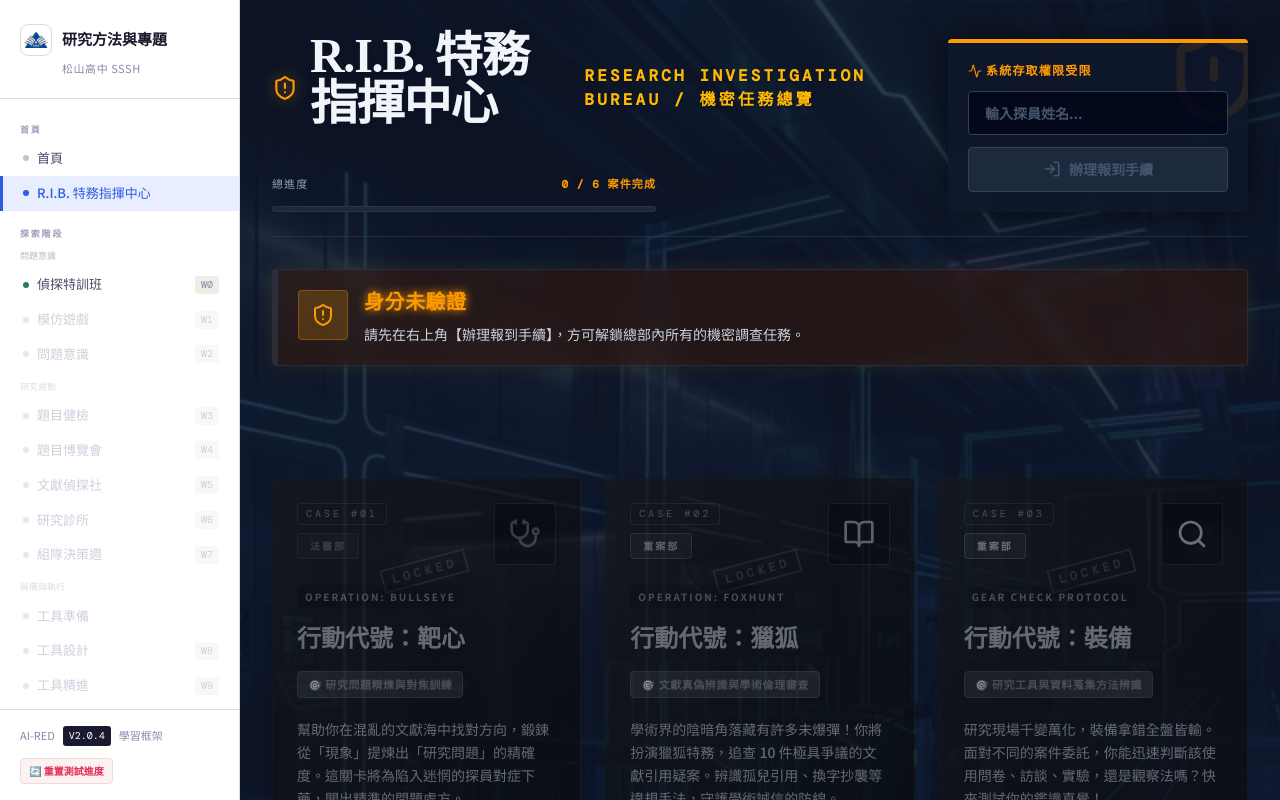
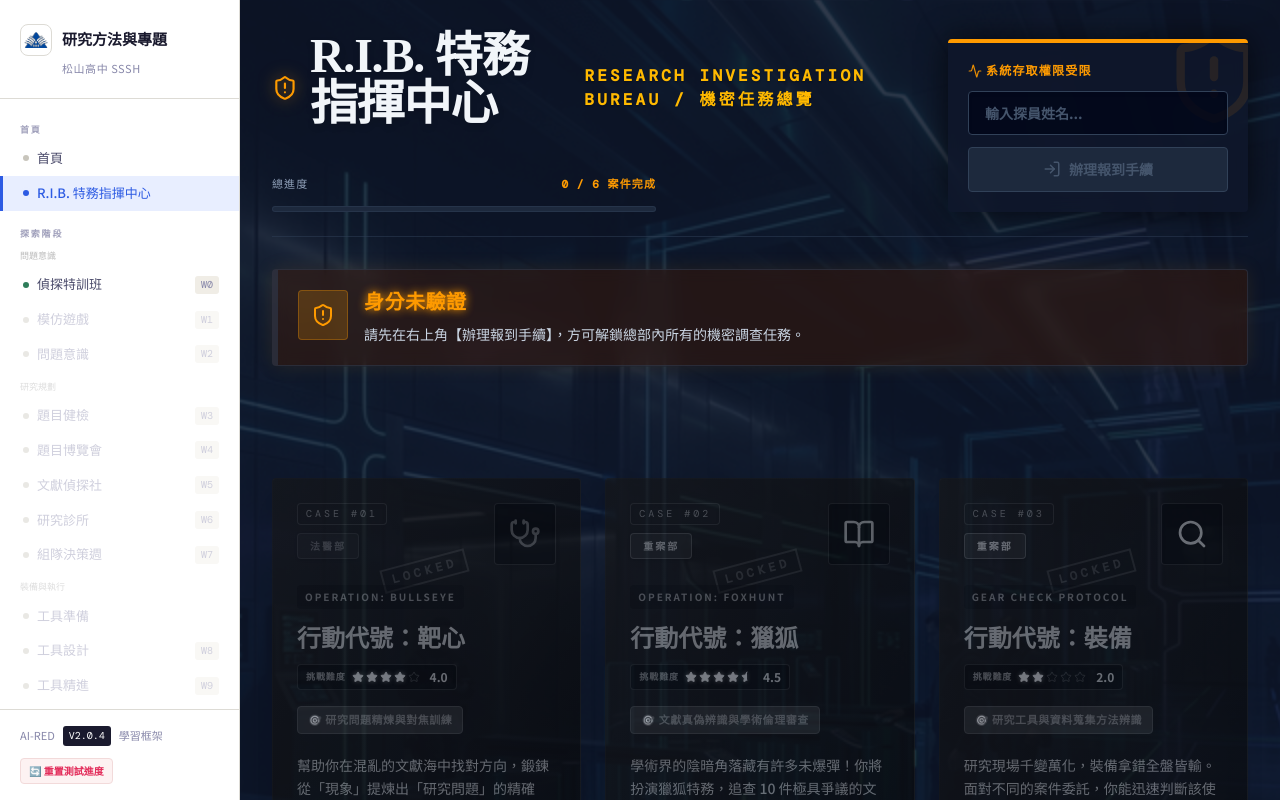
Before and after one commit to Ivanchen114/research-navigator, a React (Vite) app: page /games in a window 1280 px wide. Shown: the top 800 px of the page. Built offline with nearby package versions, Linux system fonts and the light colour scheme.

Commit message:
更新: 2026-03-13 09:43

```diff
--- a/src/pages/games/GameHub.jsx
+++ b/src/pages/games/GameHub.jsx
@@ -3,7 +3,7 @@ import { useNavigate } from 'react-router-dom';
 import {
     ShieldAlert, Search, Stethoscope, BriefcaseMedical,
     BarChart3, PieChart, UserCircle2, LogIn, LogOut,
-    Activity, ArrowRight, BookOpen, Bug
+    Activity, ArrowRight, BookOpen, Bug, Star, StarHalf
 } from 'lucide-react';
 
 // 定義六大任務卡片資料
@@ -13,6 +13,7 @@ const RIB_MISSIONS = [
         tags: ['W3', '問題意識', '靶心對焦'],
         id: 'question-er',
         title: "行動代號：靶心",
+        difficulty: 4.0,
         english: "Operation: Bullseye",
         department: "法醫部",
         departmentColor: "text-rose-500 bg-rose-500/10 border-rose-500/30",
@@ -27,6 +28,7 @@ const RIB_MISSIONS = [
         tags: ['W5', '文獻鑑識', '學術誠信'],
         id: 'citation-detective',
         title: "行動代號：獵狐",
+        difficulty: 4.5,
         english: "Operation: Foxhunt",
         department: "重案部",
         departmentColor: "text-emerald-500 bg-emerald-500/10 border-emerald-500/30",
@@ -41,6 +43,7 @@ const RIB_MISSIONS = [
         tags: ['W3-W5', '方法快篩', '裝備盤點'],
         id: 'tool-quiz',
         title: "行動代號：裝備",
+        difficulty: 2.0,
         english: "Gear Check Protocol",
         department: "重案部",
         departmentColor: "text-amber-500 bg-amber-500/10 border-amber-500/30",
@@ -55,6 +58,7 @@ const RIB_MISSIONS = [
         tags: ['W8-W9', '研究設計', '避險測試'],
         id: 'rx-inspector',
         title: "行動代號：防線",
+        difficulty: 3.5,
         english: "Operation: Defense",
         department: "法醫部",
         departmentColor: "text-rose-500 bg-rose-500/10 border-rose-500/30",
@@ -69,6 +73,7 @@ const RIB_MISSIONS = [
         tags: ['W13', '圖表選擇', '資訊呈現'],
         id: 'chart-matcher',
         title: "行動代號：解碼",
+        difficulty: 3.0,
         english: "Intel Visualization",
         department: "情報部",
         departmentColor: "text-cyan-500 bg-cyan-500/10 border-cyan-500/30",
@@ -83,6 +88,7 @@ const RIB_MISSIONS = [
         tags: ['W14', '數據解讀', '批判思考'],
         id: 'data-detective',
         title: "行動代號：濾鏡",
+        difficulty: 5.0,
         english: "Truth Filter",
         department: "重案部",
         departmentColor: "text-emerald-500 bg-emerald-500/10 border-emerald-500/30",
@@ -93,6 +99,31 @@ const RIB_MISSIONS = [
         status: "active"
     }
 ];
+
+// 渲染難度星星小組件
+const DifficultyStars = ({ rating }) => {
+    const stars = [];
+    const fullStars = Math.floor(rating);
+    const hasHalfStar = rating % 1 !== 0;
+
+    for (let i = 0; i < 5; i++) {
+        if (i < fullStars) {
+            stars.push(<Star key={i} size={12} className="fill-amber-400 text-amber-400 drop-shadow-[0_0_2px_rgba(245,158,11,0.5)]" />);
+        } else if (i === fullStars && hasHalfStar) {
+            stars.push(<StarHalf key={i} size={12} className="fill-amber-400 text-amber-400 drop-shadow-[0_0_2px_rgba(245,158,11,0.5)]" />);
+        } else {
+            stars.push(<Star key={i} size={12} className="text-slate-700/80" />);
+        }
+    }
+
+    return (
+        <div className="flex items-center gap-1.5 bg-slate-950/60 px-2 py-1 rounded-sm border border-slate-700/50 shadow-inner group-hover:border-amber-500/30 transition-colors shrink-0">
+            <span className="text-[9px] font-black text-slate-500 tracking-widest uppercase mb-[1px]">挑戰難度</span>
+            <div className="flex items-center gap-0.5">{stars}</div>
+            <span className="text-xs font-black text-amber-500 ml-1">{rating.toFixed(1)}</span>
+        </div>
+    );
+};
 
 export const GameHub = () => {
     const navigate = useNavigate();
@@ -294,10 +325,13 @@ export const GameHub = () => {
 
                                             {/* Title & Desc */}
                                             <div className="mb-6 flex-1 relative z-10">
-                                                <div className="text-[10px] font-black text-slate-500 tracking-[0.2em] uppercase mb-2 bg-slate-950/40 inline-block px-2 py-1 rounded-sm truncate max-w-full">{mission.english}</div>
-                                                <h3 className={`text-2xl font-['Noto_Serif_TC',serif] font-bold mb-3 ${isLoggedIn ? 'text-slate-100 group-hover:text-amber-400 transition-colors drop-shadow-sm' : 'text-slate-400'}`}>
+                                                <div className="text-[10px] font-black text-slate-500 tracking-[0.2em] uppercase mb-2 bg-slate-950/40 inline-block px-2 py-1 rounded-sm truncate max-w-full self-start">{mission.english}</div>
+                                                <h3 className={`text-2xl font-['Noto_Serif_TC',serif] font-bold mb-2 ${isLoggedIn ? 'text-slate-100 group-hover:text-amber-400 transition-colors drop-shadow-sm' : 'text-slate-400'}`}>
                                                     {mission.title}
                                                 </h3>
+                                                <div className="mb-3 inline-block">
+                                                    <DifficultyStars rating={mission.difficulty} />
+                                                </div>
                                                 <div className={`text-[11px] font-bold mb-3 inline-block px-2.5 py-1 rounded-sm border tracking-wider mt-1 ${isLoggedIn ? 'bg-indigo-950/30 text-indigo-300 border-indigo-500/30' : 'bg-slate-800 text-slate-500 border-slate-700'}`}>
                                                     🎯 {mission.learningObjective}
                                                 </div>
```
